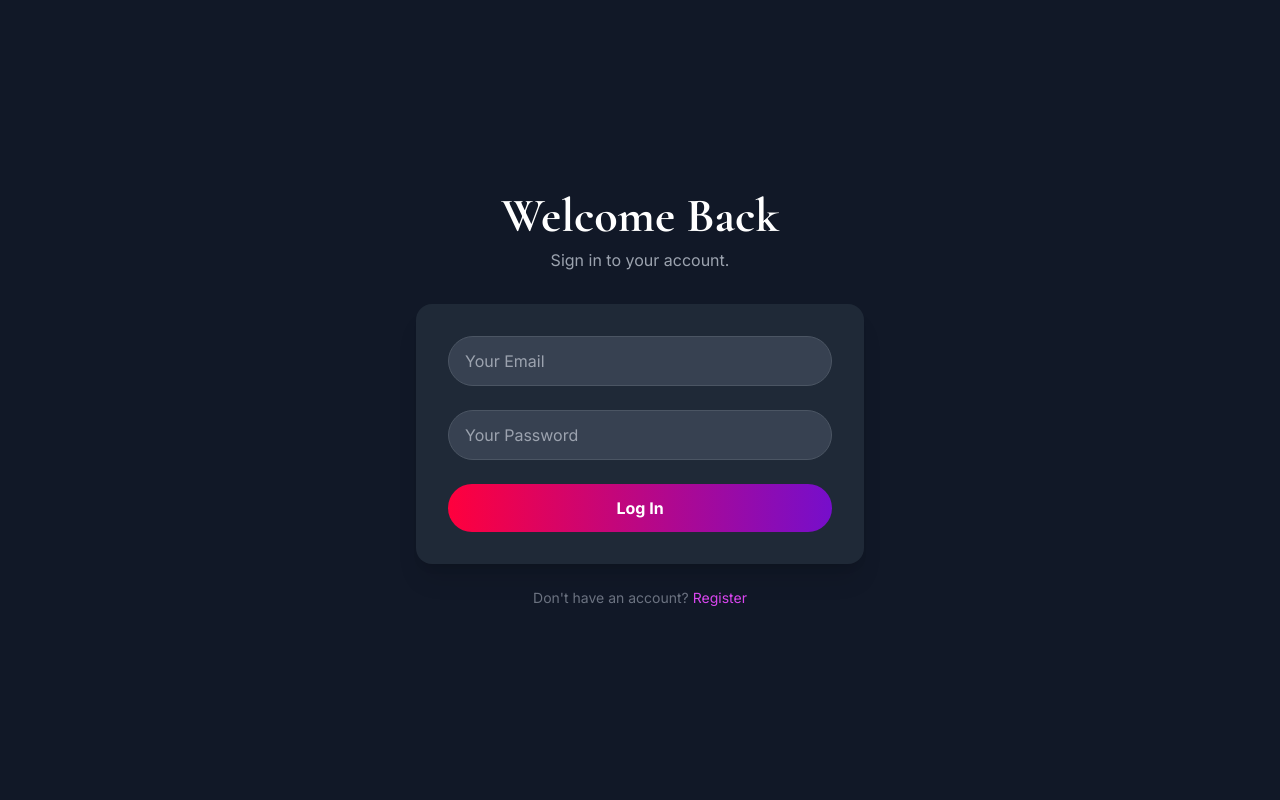
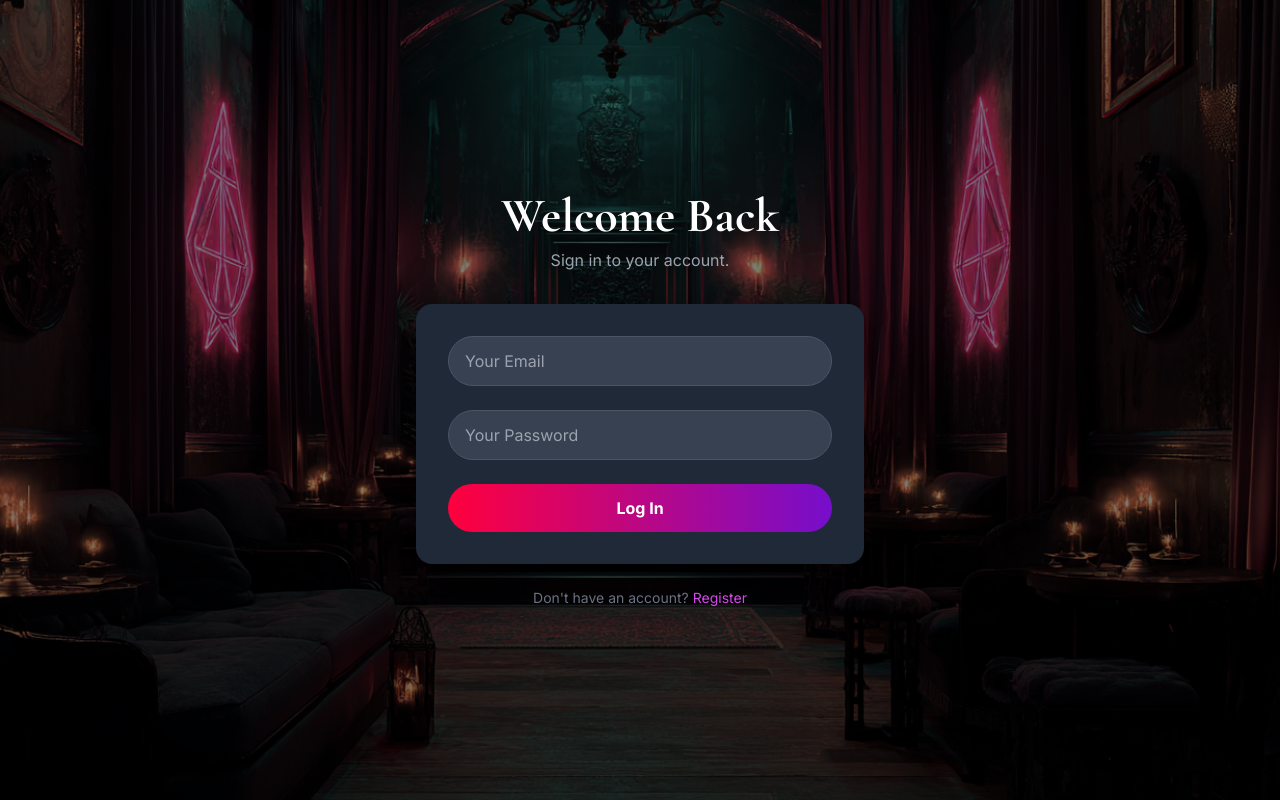
Before and after one commit to VentusMercurio/constellaria, a Next.js app: page /auth/login in a window 1280 px wide. Built offline with nearby package versions, Linux system fonts and the light colour scheme.

Commit message:
updated background for auth pages

```diff
--- a/src/app/auth/login/page.tsx
+++ b/src/app/auth/login/page.tsx
@@ -1,9 +1,16 @@
+// src/app/auth/login/page.tsx
 'use client';
 
 import { useState } from 'react';
 import Link from 'next/link';
 import { useRouter } from 'next/navigation';
+import Image from 'next/image'; // <--- Import Image component
 import { createClient } from '@/lib/supabase/client';
+
+// Import your antechamber background image
+// Using the absolute path from public/
+import antechamberBg from '/public/images/backgrounds/antechamber-bg.png'; // <--- Import your background image
+
 
 export default function LoginPage() {
   const [email, setEmail] = useState('');
@@ -43,7 +50,24 @@ export default function LoginPage() {
   };
 
   return (
-    <div className="flex flex-col items-center justify-center min-h-screen p-4 bg-gray-900">
+    // <--- 1. Outermost container with positioning for background image and text color
+    <div className="relative min-h-screen text-white">
+
+      {/* <--- 2. Background Image (fills parent, pushed to back) */}
+      <Image
+        src={antechamberBg} // The imported image
+        alt="Antechamber Background"
+        fill // Fills the parent element
+        sizes="100vw" // Optimizes image loading for full viewport width
+        priority // Optimizes for LCP (Largest Contentful Paint)
+        className="object-cover pointer-events-none z-[-2]" // z-index to send it to the back
+      />
+
+      {/* <--- 3. Semi-transparent dark overlay (sits between image and content) */}
+      <div className="absolute inset-0 bg-black opacity-50 z-[-1]"></div> {/* Ensure opacity-50, not opacity 50 */}
+
+      {/* <--- 4. Content wrapper (positioned above overlay) */}
+      <div className="relative z-10 flex flex-col items-center justify-center min-h-screen p-4"> {/* Removed bg-gray-900 from here */}
         <div className="w-full max-w-md text-center">
           <h1 className="font-serif text-5xl font-bold mb-2">Welcome Back</h1>
           <p className="text-gray-400 mb-8">Sign in to your account.</p>
@@ -77,5 +101,6 @@ export default function LoginPage() {
           </p>
         </div>
       </div>
+    </div>
   );
 }
--- a/src/app/auth/register/page.tsx
+++ b/src/app/auth/register/page.tsx
@@ -1,14 +1,22 @@
+// src/app/auth/register/page.tsx
 'use client';
 
 import { useState } from 'react';
 import Link from 'next/link';
+import Image from 'next/image'; // <--- 1. Import Image component
 import { createClient } from '@/lib/supabase/client';
+
+// <--- 2. Import your antechamber background image
+// This path is CRITICAL. Adjust '../../public/' depending on how deep your 'register' file is.
+// If register/page.tsx is in src/app/auth, then ../../../public/ is correct.
+import antechamberBg from '/public/images/backgrounds/antechamber-bg.png';
+
 
 export default function RegisterPage() {
   const [email, setEmail] = useState('');
   const [password, setPassword] = useState('');
   const [error, setError] = useState<string | null>(null);
-  const [isSuccess, setIsSuccess] = useState(false); // New state for success message
+  const [isSuccess, setIsSuccess] = useState(false);
 
   const handleSignUp = async (e: React.FormEvent<HTMLFormElement>) => {
     e.preventDefault();
@@ -24,15 +32,31 @@ export default function RegisterPage() {
     if (error) {
       setError(error.message);
     } else {
-      // On success, we now show a message instead of redirecting
       setIsSuccess(true);
     }
   };
 
-  // If sign-up is successful, show the success message
+  // --- JSX for Success Message ---
   if (isSuccess) {
     return (
-      <div className="flex flex-col items-center justify-center min-h-screen p-4 bg-gray-900 text-center text-white">
+      // <--- 3. Outermost container with positioning and text color
+      <div className="relative min-h-screen text-white">
+
+        {/* <--- 4. Background Image (fills parent, pushed to back) */}
+        <Image
+          src={antechamberBg} // The imported image
+          alt="Antechamber Background"
+          fill // Fills the parent element
+          sizes="100vw" // Optimizes image loading for full viewport width
+          priority // Optimizes for LCP (Largest Contentful Paint)
+          className="object-cover pointer-events-none z-[-2]" // z-index to send it to the back
+        />
+
+        {/* <--- 5. Semi-transparent dark overlay (sits between image and content) */}
+        <div className="absolute inset-0 bg-black opacity-50 z-[-1]"></div> {/* Ensure opacity-50, not opacity 50 */}
+
+        {/* <--- 6. Content wrapper (positioned above overlay) */}
+        <div className="relative z-10 flex flex-col items-center justify-center min-h-screen p-4 text-center">
           <h1 className="font-serif text-4xl mb-4">Account Created</h1>
           <p className="text-gray-300 mb-6">Your place in the cosmos has been reserved.</p>
           <Link href="/auth/login">
@@ -41,12 +65,30 @@ export default function RegisterPage() {
             </span>
           </Link>
         </div>
+      </div>
     );
   }
 
-  // Otherwise, show the registration form
+  // --- JSX for Registration Form ---
   return (
-    <div className="flex flex-col items-center justify-center min-h-screen p-4 bg-gray-900">
+    // <--- 3. Outermost container with positioning and text color
+    <div className="relative min-h-screen text-white">
+
+      {/* <--- 4. Background Image (fills parent, pushed to back) */}
+      <Image
+        src={antechamberBg} // The imported image
+        alt="Antechamber Background"
+        fill // Fills the parent element
+        sizes="100vw" // Optimizes image loading for full viewport width
+        priority // Optimizes for LCP (Largest Contentful Paint)
+        className="object-cover pointer-events-none z-[-2]" // z-index to send it to the back
+      />
+
+      {/* <--- 5. Semi-transparent dark overlay (sits between image and content) */}
+      <div className="absolute inset-0 bg-black opacity-50 z-[-1]"></div> {/* Ensure opacity-50, not opacity 50 */}
+
+      {/* <--- 6. Content wrapper (positioned above overlay) */}
+      <div className="relative z-10 flex flex-col items-center justify-center min-h-screen p-4"> {/* Removed bg-gray-900 from here */}
         <div className="w-full max-w-md text-center">
           <h1 className="font-serif text-5xl font-bold mb-2">Join Constellaria</h1>
           <p className="text-gray-400 mb-8">Create your account to begin.</p>
@@ -61,7 +103,6 @@ export default function RegisterPage() {
             />
             <input
               type="password"
-            value={password}
               onChange={(e) => setPassword(e.target.value)}
               placeholder="Choose a Password"
               required
@@ -80,5 +121,6 @@ export default function RegisterPage() {
           </p>
         </div>
       </div>
+    </div>
   );
 }
--- a/src/app/page.tsx
+++ b/src/app/page.tsx
@@ -31,8 +31,7 @@ export default function LandingPage() {
             Constellaria
           </h1>
           <p className="font-sans text-lg md:text-xl text-gray-300 mb-8">
-            Welcome, Seeker. Discover the wisdom of the cosmos, personalized for you.
-            Sophia, your oracle, awaits to bridge the gap between the stars and your story.
+            Welcome, Seeker. Sophia has been waiting for you.
           </p>
 
           <div className="shiny-button inline-block">
```
Also changed, not shown: public/images/backgrounds/antechamber-bg.png (added). Lines whose indentation alone changed are shown as unchanged.
